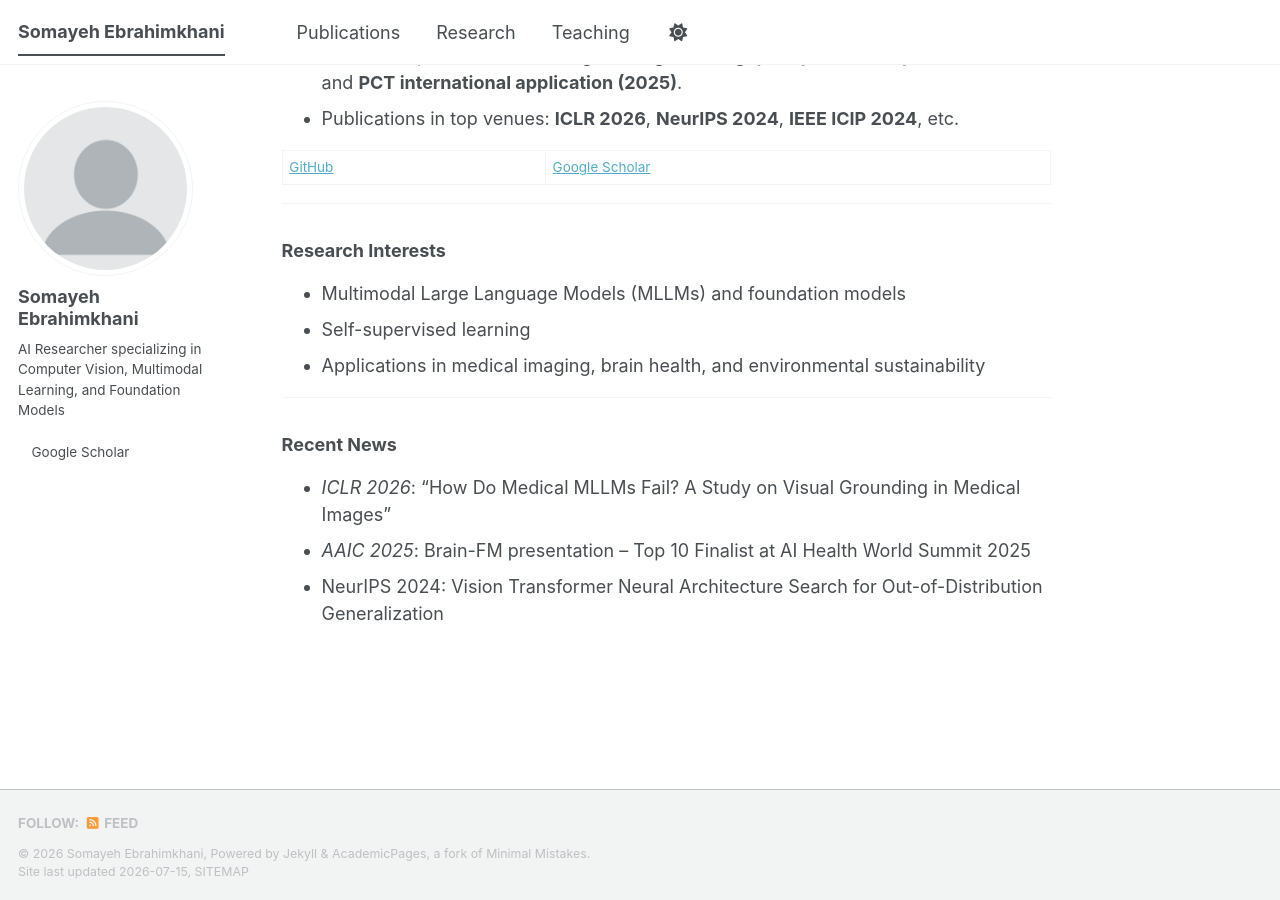
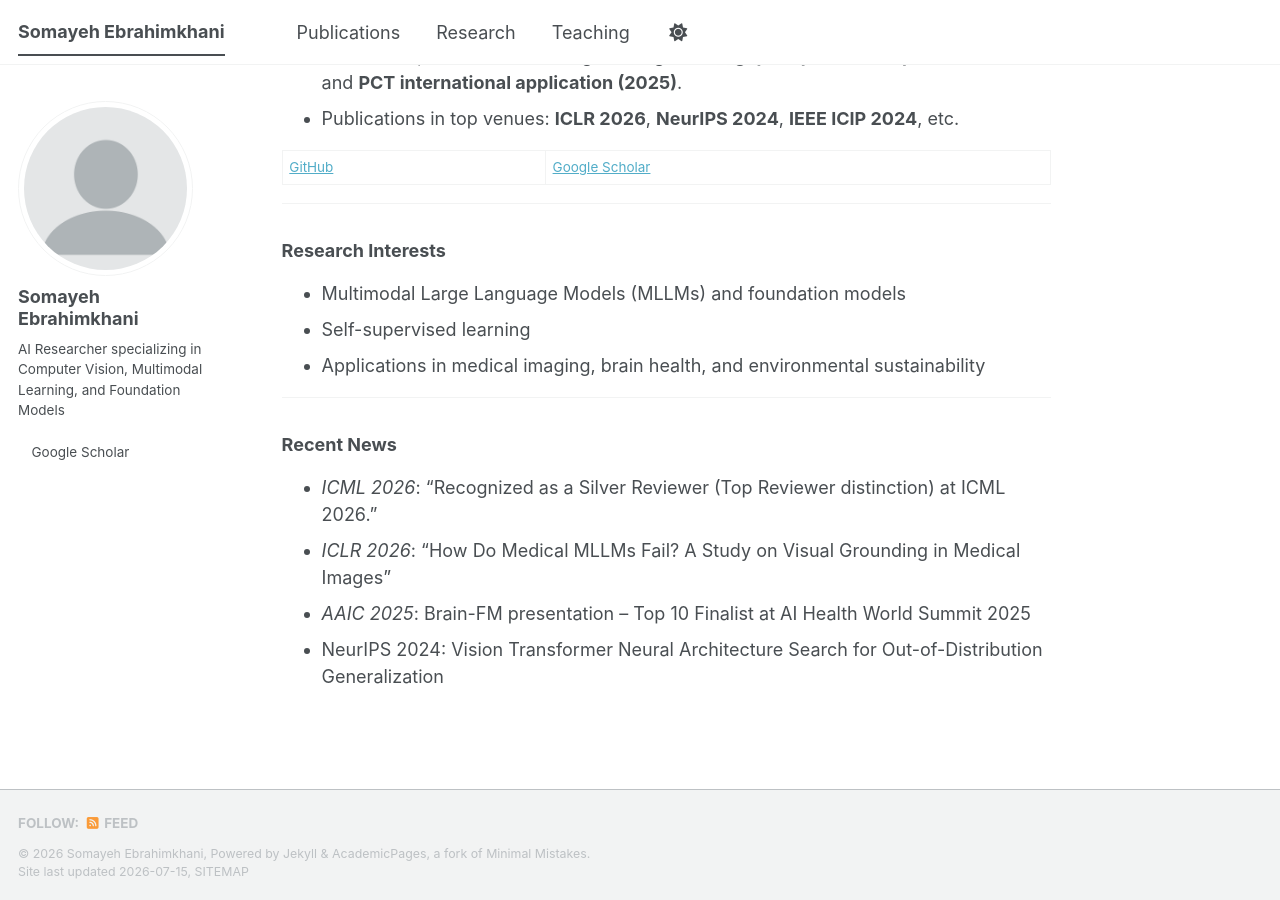
Before and after one commit to somayeh-ebrah/somayeh-ebrah.github.io, a Jekyll site: the page built from _pages/about.md, in a window 1280 px wide and 900 px high, scrolled down 521 px. Built offline with Jekyll 4.4.1, drawn with Linux system fonts in a browser that asks for light colours; a style sheet for code colours, icons or effects is not loaded.

Commit message:
Add news to about page

```diff
--- a/_pages/about.md
+++ b/_pages/about.md
@@ -34,6 +34,7 @@ I develop robust and scalable AI solutions with a strong focus on **multimodal f
 ---
 
 ### Recent News
+- *ICML 2026*: "Recognized as a Silver Reviewer (Top Reviewer distinction) at ICML 2026."
 - *ICLR 2026*: "How Do Medical MLLMs Fail? A Study on Visual Grounding in Medical Images"
 - *AAIC 2025*: Brain-FM presentation – Top 10 Finalist at AI Health World Summit 2025
 - NeurIPS 2024: Vision Transformer Neural Architecture Search for Out-of-Distribution Generalization
```
